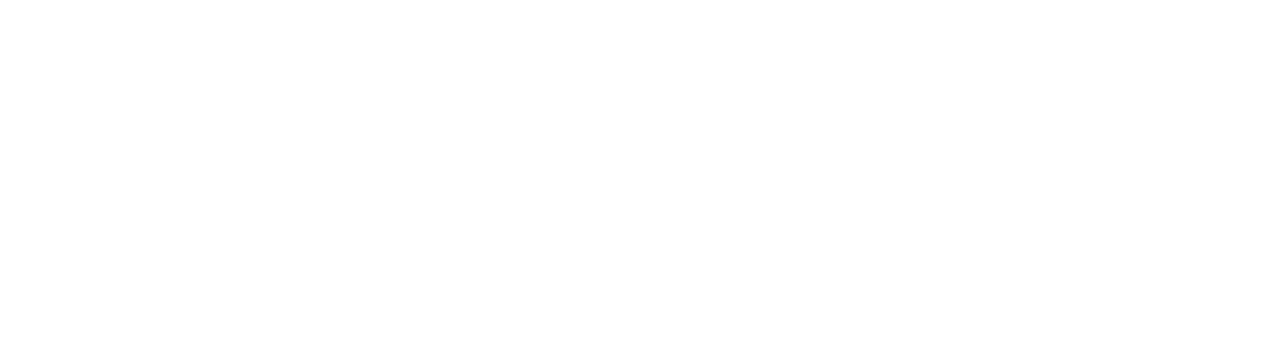
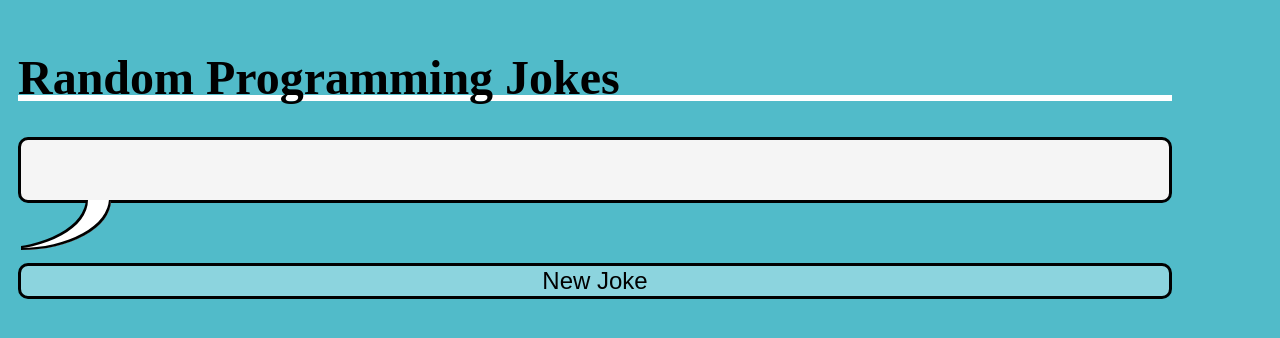
Before and after one commit to Gill-7/Images_API, a plain HTML site: page index.html in a window 1280 px wide. Drawn offline with Linux system fonts and the light colour scheme; no server answers.

Commit message:
second commit

```diff
--- a/index.css
+++ b/index.css
@@ -1,3 +1,61 @@
+
 body {
-    margin-top: 40px;
-  }
+  background: #51bbc9;
+  font-size: 1.5rem;
+  padding: 10px 100px 10px 10px;
+}
+
+h1 {
+  position: relative;
+
+}
+
+h1::before {
+  content: '';
+  position: absolute;
+  height: 6px;
+  width: 100%;
+  background: white;
+  bottom: 4px;
+  z-index: -1;
+}
+
+button {
+  margin-bottom: 20px;
+  border: 3px solid black;
+  background: #8cd4de;
+  border-radius: 10px;
+  font-size: inherit;
+  cursor: pointer;
+}
+
+.hidden {
+  display: none;
+}
+
+.joke {
+  display: flex;
+  flex-direction: column;
+}
+
+.bubble {
+  display: inline-block;
+  position: relative;
+  padding: 30px 40px;
+  border-radius: 10px;
+  border: 3px solid black;
+  margin-bottom: 60px;
+  background: whitesmoke;
+}
+
+.bubble::before {
+  content: '';
+  position: absolute;
+  left: 0;
+  bottom: -50px;
+  height: 50px;
+  width: 90px;
+  border-radius: 0 0 100%;
+  box-shadow: -2px -2px 0 0 #000 inset, -23px 0 0 0 #fff inset,
+  -25px -2px 0 0 #000 inset;
+}
--- a/index.html
+++ b/index.html
@@ -5,7 +5,13 @@
 
     </head>
     <body>
-
+        <div class="joke">
+            <h1>Random Programming Jokes</h1>
+            <div id="setup" class="bubble"></div>
+            <div id="punchline"></div>
+            <button id="punchlineBtn" class="hidden">Get Punchline</button>
+            <button id="newJokeBtn">New Joke</button>
+        </div>
         <script src="index.js"></script>
     </body>
 </html>
--- a/index.js
+++ b/index.js
@@ -0,0 +1,13 @@
+const setupDiv = document.getElementById('setup')
+const puchlineDiv = document.getElementById('puchline')
+const puchlineBtn = document.getElementById('puchlineBtn')
+const newJokeBtn = document.getElementById('newJokeBtn')
+
+
+const getJoke = async () => {
+    const jokePromise = await fetch('https://official-joke-api.appspot.com/jokes/programming/random')
+    const joke = await jokePromise.json();
+
+    console.log(joke);
+}
+getJoke()
```
